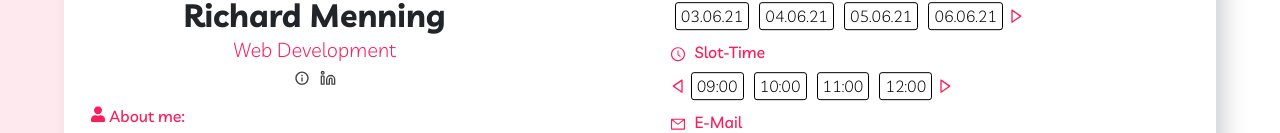
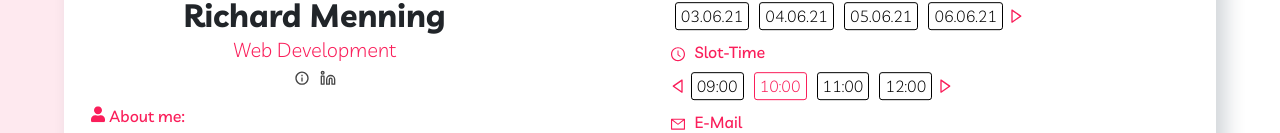
Before and after one commit to RichardMEN11/mentoring-plattform, a Next.js app: page / in a window 1280 px wide. Both pictures are taken after a click on the link "Book Appointment". Shown: the part 308-441 px from the top of the page. Built offline with nearby package versions, Linux system fonts and the light colour scheme.

Commit message:
add active state to slots

```diff
--- a/pages/index.tsx
+++ b/pages/index.tsx
@@ -361,10 +361,10 @@ export default function Home() {
               </StyledBioTitle>
               <StyledDateContainer>
                 <StyledBiLeftArrow />
-                <StyledDate>09:00</StyledDate>
-                <StyledDate>10:00</StyledDate>
-                <StyledDate>11:00</StyledDate>
-                <StyledDate>12:00</StyledDate>
+                <StyledDate active={false}>09:00</StyledDate>
+                <StyledDate active={true}>10:00</StyledDate>
+                <StyledDate active={false}>11:00</StyledDate>
+                <StyledDate active={false}>12:00</StyledDate>
                 <StyledBiRightArrow />
               </StyledDateContainer>
               <StyledBioTitle>
```
